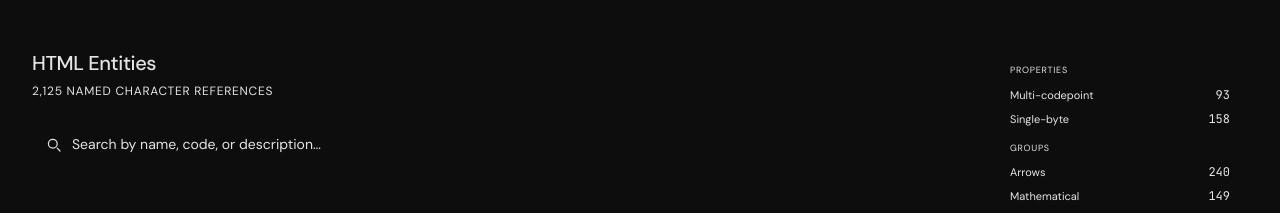
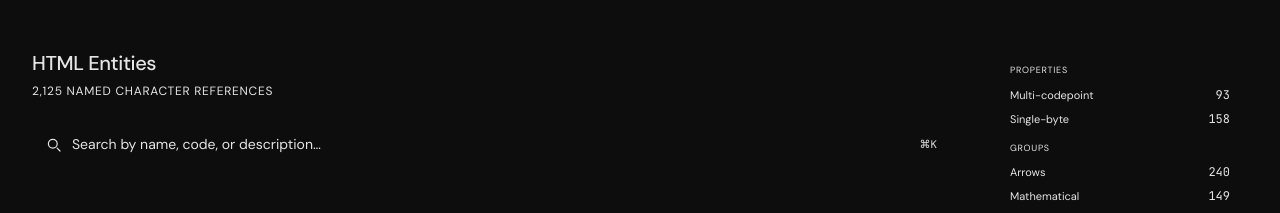
Before and after one commit to Karl-Horning/html-entities-reference, a React (Vite) app: page / in a window 1280 px wide. Shown: the top 213 px of the page. Built offline with nearby package versions, Linux system fonts and the light colour scheme.

Commit message:
feat: add command + k shortcut

```diff
--- a/src/components/SearchInput/SearchInput.module.css
+++ b/src/components/SearchInput/SearchInput.module.css
@@ -51,10 +51,23 @@
   border-color: var(--color-accent);
 }
 
-@media (min-width: 1024px) {
-  .input {
-    max-width: 32rem;
-  }
+.shortcut {
+  position: absolute;
+  right: 0.625rem;
+  font-family: var(--font-sans);
+  font-size: 0.6875rem;
+  color: var(--color-text-muted);
+  background-color: var(--color-canvas);
+  border: 1px solid var(--color-border);
+  border-radius: 3px;
+  padding: 0.125rem 0.3125rem;
+  pointer-events: none;
+  user-select: none;
+  transition: opacity 120ms ease;
+}
+
+.inputWrapper:focus-within .shortcut {
+  opacity: 0;
 }
 
 .status {
--- a/src/components/SearchInput/SearchInput.tsx
+++ b/src/components/SearchInput/SearchInput.tsx
@@ -1,3 +1,4 @@
+import { useRef, useEffect } from "react";
 import styles from "./SearchInput.module.css";
 
 interface SearchInputProps {
@@ -14,6 +15,7 @@ interface SearchInputProps {
 /**
  * A labeled search input for filtering the entity grid.
  *
+ * Supports ⌘K / Ctrl+K to focus the input from anywhere on the page.
  * Uses a `role="search"` landmark and an `aria-live` region so screen
  * readers announce the result count as the query changes.
  */
@@ -23,7 +25,19 @@ export function SearchInput({
   resultCount,
   totalCount,
 }: SearchInputProps) {
+  const inputRef = useRef<HTMLInputElement>(null);
   const isFiltered = value.trim().length > 0;
+
+  useEffect(() => {
+    const handleKeyDown = (e: KeyboardEvent) => {
+      if ((e.metaKey || e.ctrlKey) && e.key === "k") {
+        e.preventDefault();
+        inputRef.current?.focus();
+      }
+    };
+    document.addEventListener("keydown", handleKeyDown);
+    return () => document.removeEventListener("keydown", handleKeyDown);
+  }, []);
   const statusText = isFiltered
     ? `${resultCount.toLocaleString()} of ${totalCount.toLocaleString()} ${resultCount === 1 ? "result" : "results"}`
     : "";
@@ -56,6 +70,7 @@ export function SearchInput({
             />
           </svg>
           <input
+            ref={inputRef}
             id="entity-search"
             type="search"
             className={styles.input}
@@ -65,6 +80,7 @@ export function SearchInput({
             autoComplete="off"
             spellCheck={false}
           />
+          <kbd className={styles.shortcut} aria-hidden="true">⌘K</kbd>
         </div>
       </div>
       <p
```
Also changed, not shown: 1 other file (tests, documents, lock files or other folders).
